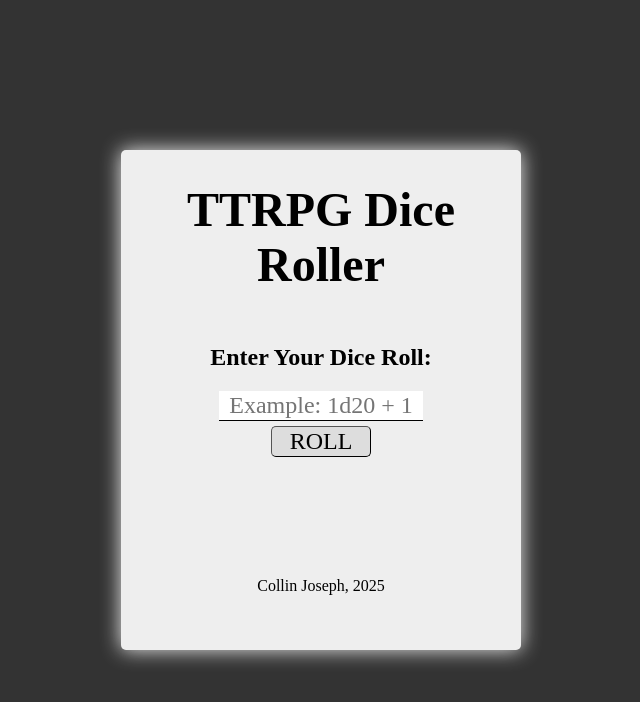
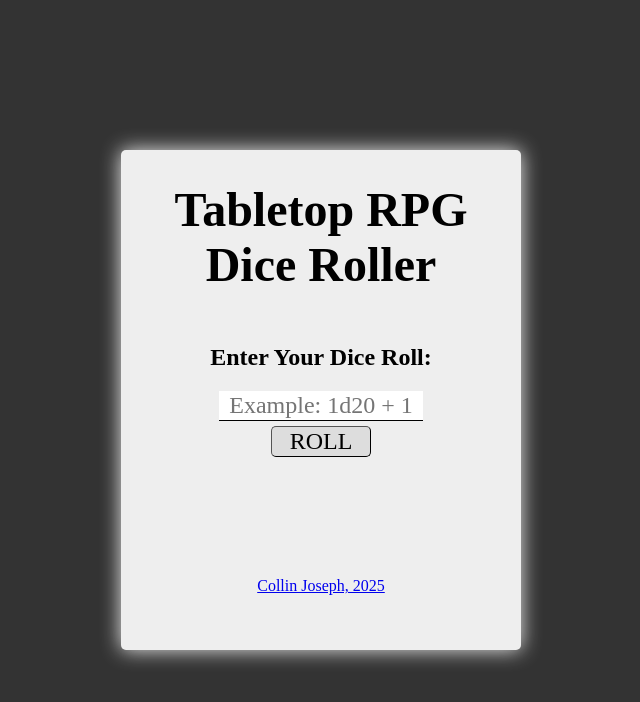
Before and after one commit to collinapjoseph/ttrpg-dice-roller, a plain HTML site: page index.html in a window 1280 px wide. Shown: the whole page, without its empty margins (319-959 px from the left). Drawn offline with nearby package versions, Linux system fonts and the light colour scheme; a web font is replaced by a local one.

Commit message:
add emojis to title, add href to footer

```diff
--- a/index.html
+++ b/index.html
@@ -3,7 +3,7 @@
   <head>
     <meta charset="UTF-8" />
     <meta name="viewport" content="width=device-width, initial-scale=1.0" />
-    <title>TTRPG Dice Roller</title>
+    <title>⚔️🎲 TTRPG Dice Roller 🎲⚔️</title>
     <link rel="icon" type="image/x-icon" href="../../images/favicon.ico" />
     <link rel="stylesheet" href="./style.css" />
     <link rel="preconnect" href="https://fonts.googleapis.com" />
@@ -15,15 +15,14 @@
   <body>
     <div class="container">
       <div class="canvas">
-        <h1>TTRPG Dice Roller</h1>
+        <h1>Tabletop RPG<br>Dice Roller</h1>
         <h2>Enter Your Dice Roll:</h2>
         <input class="dice-input" type="text" placeholder="Example: 1d20 + 1" />
         <input class="roll-btn" type="button" value="ROLL" />
         <h2 class="roll-result">0</h2>
 
         <footer>
-          Collin Joseph, 2025
-          <a href=""></a>
+          <a href="https://collinapjoseph.github.io">Collin Joseph, 2025</a>
         </footer>
       </div>
     </div>
```
